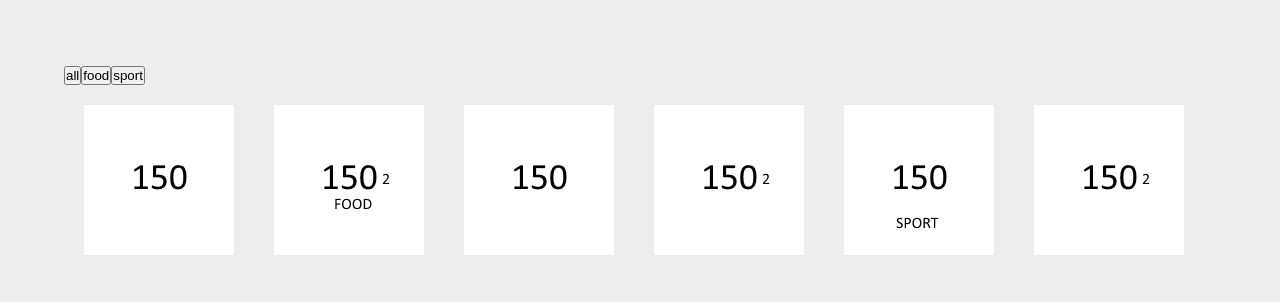
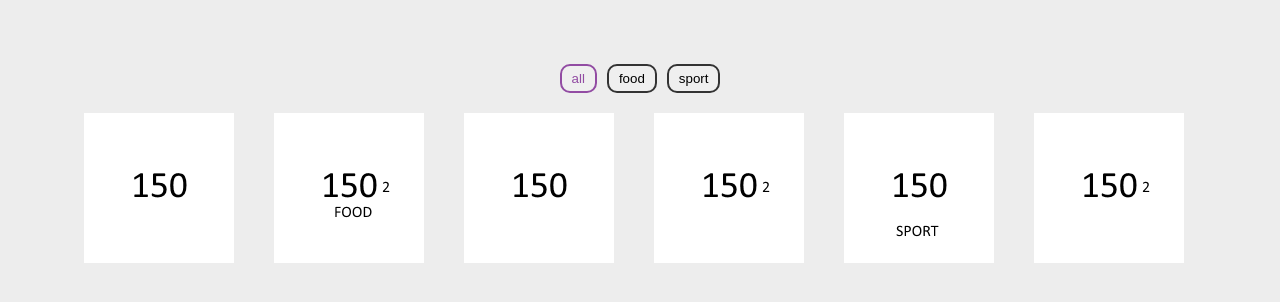
Before and after one commit to Enderlorde/gallery_with_filters, a plain HTML site: page index.html in a window 1280 px wide. Both pictures are taken after a click on the button "all". Drawn offline with Linux system fonts and the light colour scheme.

Commit message:
filters have been added

```diff
--- a/gallery/gallery.css
+++ b/gallery/gallery.css
@@ -1,5 +1,20 @@
-.gallery{
+.filters{
+    display: flex;
+    justify-content: center;
+}
 
+.filters__item{
+    padding: 5px 10px;
+    margin:0 5px;
+    border: 2px solid #333;
+    border-radius: 10px;
+    cursor: pointer;
+}
+
+.filters__item:hover,
+.filters__item.active{
+    border-color: rgb(146, 76, 163);
+    color: rgb(146, 76, 163);
 }
 
 .thumbs{
@@ -12,12 +27,37 @@
     padding: 20px;
 }
 
-.gallery
+@keyframes drop{
+    0%{
+        transform: translateY(-100%);
+        opacity: 0;
+    }
+
+    100%{
+        opacity: 1;
+    }
+}
 
 .preview{
     position: relative;
     height: 500px;
     width: 500px;
+    padding: 20px;
+    border-radius: 15px;
+    background-color: #fff;
+    box-shadow: 0 5px 5px #222;
+    animation: 0.5s alternate linear drop;
+}
+
+@keyframes fadeIn{
+    0%{
+        opacity: 0.1;
+
+    }
+
+    100%{
+        opacity: 1;
+    }
 }
 
 .preview__overlay{
@@ -31,10 +71,12 @@
     left: 0;
     background-color: rgba(1, 1, 1, 0.8);
     z-index: 9999;
+    animation: 0.2s linear fadeIn;
 }
 
+
+
 .preview__picture{
-    object-fit: cover;
     width: 100%;
 }
 
--- a/gallery/gallery.js
+++ b/gallery/gallery.js
@@ -111,11 +111,18 @@ class GalleryView extends EventEmitter{
             imagesList = imagesList.filter((item) => item.tags.includes(filter));
 
         const galleryFiltersElement = document.createElement('div');
-        filters.forEach(filter => {
+        galleryFiltersElement.className = 'gallery__filters filters';
+        filters.forEach(item => {
             const galleryFiltersItem = document.createElement('button');
-            galleryFiltersItem.innerText = filter;
+            galleryFiltersItem.className = 'filters__item'
+            if (filter == item){
+                galleryFiltersItem.classList.add('active');
+            }
+            galleryFiltersItem.innerText = item;
             galleryFiltersItem.addEventListener('click', (event) => {
-                this.render(filter);
+                this.render(item);
+                event.preventDefault();
+                event.stopPropagation();
             });
             galleryFiltersElement.appendChild(galleryFiltersItem);
         });
```
